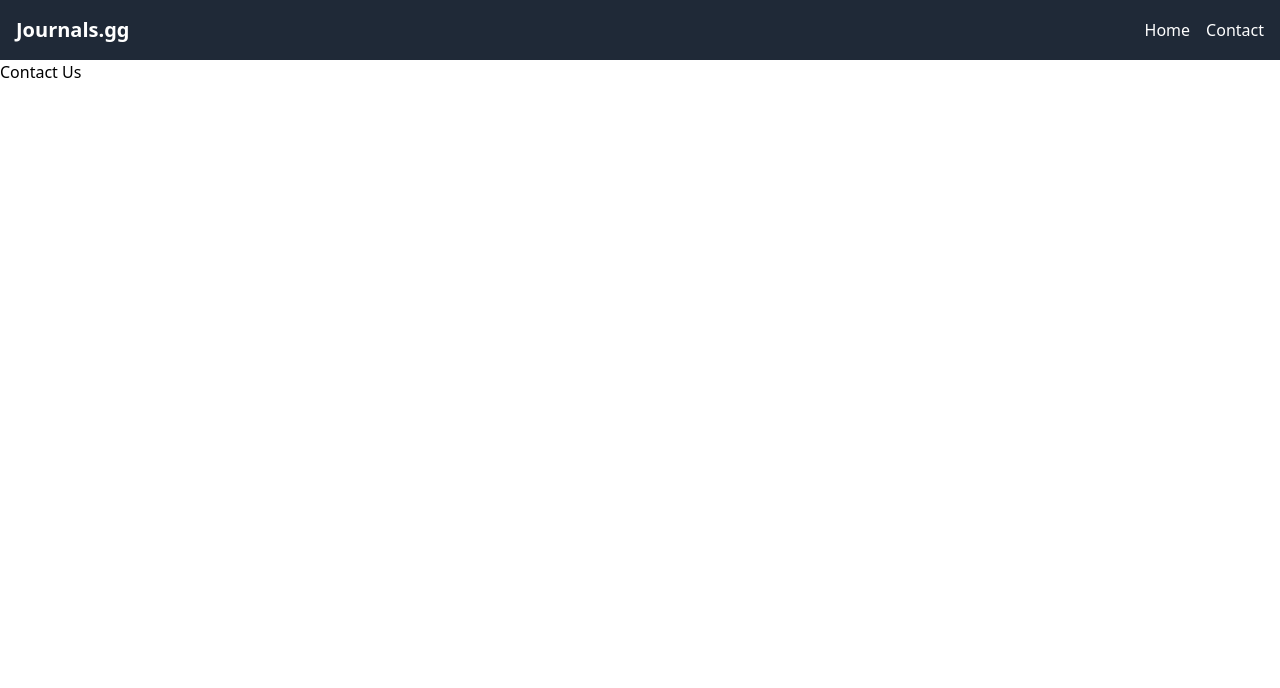
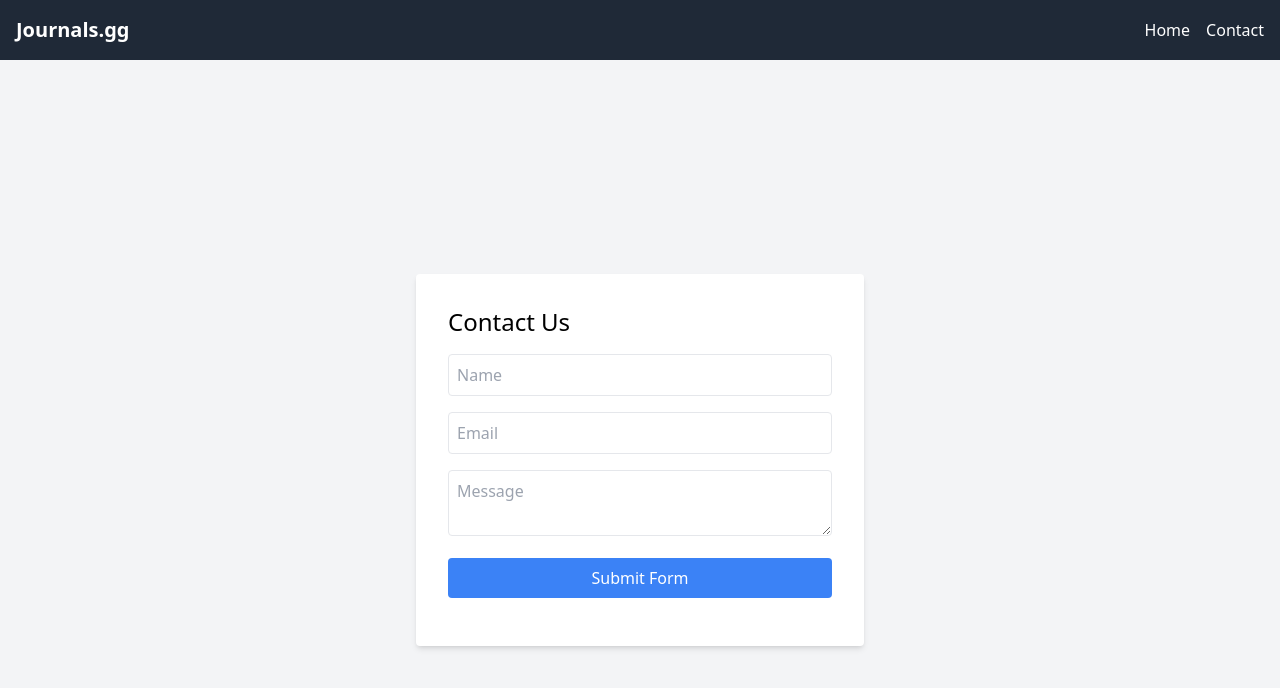
Before and after one commit to edwardfgt/journals-website-2024, a React (Vite) app: page /contact in a window 1280 px wide. Shown: the top 688 px of the page. Built offline with nearby package versions, Linux system fonts and the light colour scheme.

Commit message:
Create basic contact form using w3forms

```diff
--- a/package.json
+++ b/package.json
@@ -11,6 +11,7 @@
     "format": "prettier --write \"src/**/*.{ts,tsx}\""
   },
   "dependencies": {
+    "dotenv": "^16.4.5",
     "react": "^18.3.1",
     "react-dom": "^18.3.1",
     "react-router-dom": "^6.26.2"
--- a/src/App.tsx
+++ b/src/App.tsx
@@ -1,14 +1,15 @@
 import { BrowserRouter as Router, Routes, Route } from 'react-router-dom';
 import Home from './components/Homepage';
-import Contact from './components/ContactForm';
 import Navbar from './components/Navbar';
+import ContactForm from './components/ContactForm';
+
 function App() {
   return (
     <Router>
       <Navbar />
       <Routes>
         <Route path="/" element={<Home />} />
-        <Route path="/contact" element={<Contact />} />
+        <Route path="/contact" element={<ContactForm />} />
       </Routes>
     </Router>
   );
--- a/src/components/ContactForm.tsx
+++ b/src/components/ContactForm.tsx
@@ -1,5 +1,50 @@
-function Contact() {
-    return <h1>Contact Us</h1>;
+import React, { useState, FormEvent } from 'react';
+
+function ContactForm() {
+    const [result, setResult] = useState<string>("");
+
+    const onSubmit = async (event: FormEvent<HTMLFormElement>) => {
+        event.preventDefault();
+        setResult("Sending....");
+        const formData = new FormData(event.currentTarget);
+
+        // Ensure access_key is appended correctly
+        const accessKey = import.meta.env.VITE_CONTACT_API_KEY;
+        if (accessKey) {
+            formData.append("access_key", accessKey);
+        } else {
+            setResult("Access key is missing");
+            return;
+        }
+
+        const response = await fetch("https://api.web3forms.com/submit", {
+            method: "POST",
+            body: formData
+        });
+
+        const data = await response.json();
+
+        if (data.success) {
+            setResult("Form Submitted Successfully");
+            event.currentTarget.reset();
+        } else {
+            console.log("Error", data);
+            setResult(data.message);
+        }
+    };
+
+    return (
+        <div className="flex justify-center items-center min-h-screen bg-gray-100">
+            <form onSubmit={onSubmit} className="bg-white p-8 rounded shadow-md w-full max-w-md">
+                <h2 className="text-2xl mb-4">Contact Us</h2>
+                <input type="text" name="name" required className="w-full p-2 mb-4 border rounded" placeholder="Name" />
+                <input type="email" name="email" required className="w-full p-2 mb-4 border rounded" placeholder="Email" />
+                <textarea name="message" required className="w-full p-2 mb-4 border rounded" placeholder="Message"></textarea>
+                <button type="submit" className="w-full bg-blue-500 text-white p-2 rounded">Submit Form</button>
+                <span className="block mt-4 text-center">{result}</span>
+            </form>
+        </div>
+    );
 }
 
-export default Contact;
+export default ContactForm;
```
Also changed, not shown: 2 other files (tests, documents, lock files or other folders).
